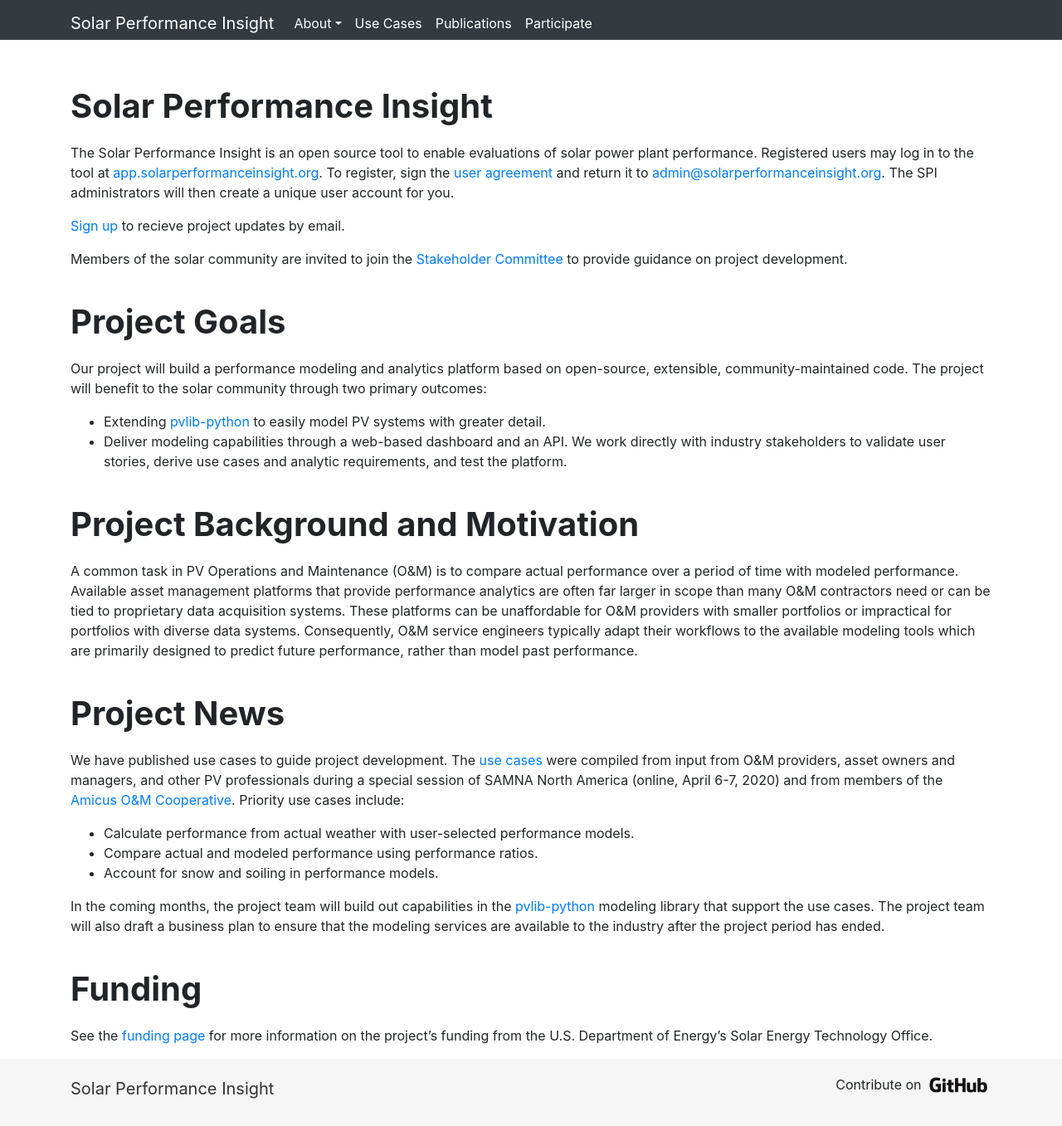
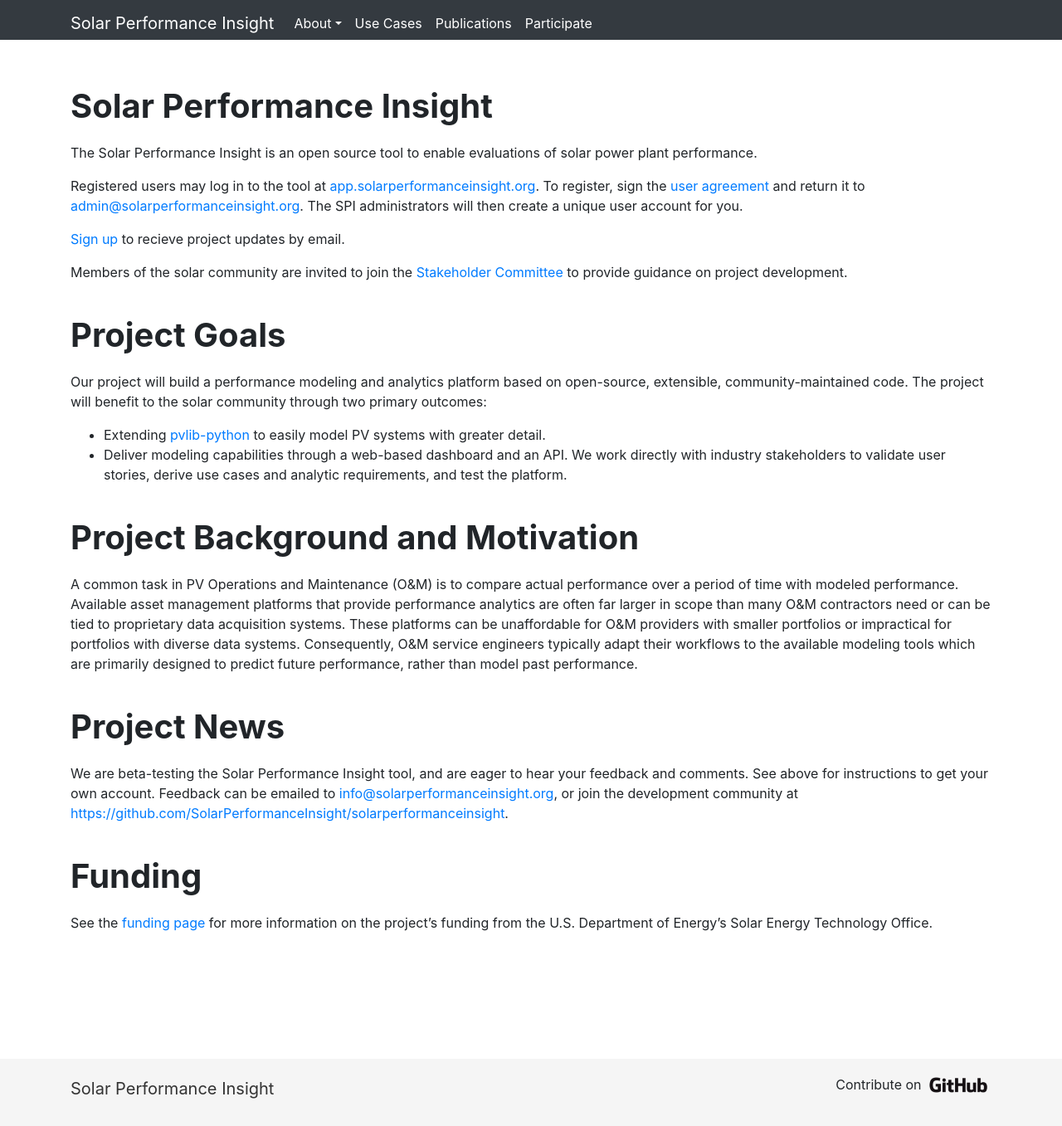
Before and after one commit to SolarPerformanceInsight/SolarPerformanceInsight.github.io, a Jekyll site: the page built from index.md, in a window 1280 px wide and 1357 px high. Shown: the whole window at 83% size. Built offline with Jekyll 4.4.1, drawn with Linux system fonts in a browser that asks for light colours.

Commit message:
Update news, add Hawaii PV Partners logo (#22)
* update news

* add logo for Hawaii PV Partners

* Update index.md

Co-authored-by: Will Holmgren <william.holmgren@gmail.com>

* Update index.md

Co-authored-by: Will Holmgren <william.holmgren@gmail.com>

Co-authored-by: Will Holmgren <william.holmgren@gmail.com>

```diff
--- a/about/team.html
+++ b/about/team.html
@@ -38,5 +38,8 @@ title: Team
     <img alt="Bay4 logo" class="teamlogo" src="/images/logos/bay4-logo.png">
   </div>
   <div class="teamlogo-wrapper">
+    <img alt="Hawaii PV logo" class="teamlogo" src="/images/logos/hawaii_pv_partners_logo.png">
+  </div>
+  <div class="teamlogo-wrapper">
     <img alt="DOE SETO logo" class="teamlogo" src="/images/logos/eere_logo_horiz_green_small.png">
     </div></div>
--- a/index.md
+++ b/index.md
@@ -5,6 +5,7 @@ layout: base
 # Solar Performance Insight
 
 The Solar Performance Insight is an open source tool to enable evaluations of solar power plant performance.
+
 Registered users may log in to the tool at [app.solarperformanceinsight.org](https://app.solarperformanceinsight.org).
 To register, sign the [user agreement](/assets/UArizona_Data_Use_Agreement_Power_Modeling.pdf) and return it to [admin@solarperformanceinsight.org](mailto:admin@solarperformanceinsight.org).
 The SPI administrators will then create a unique user account for you.
@@ -34,17 +35,10 @@ modeling tools which are primarily designed to predict future performance, rathe
 
 # Project News
 
-We have published use cases to guide project development. The [use cases](/usecases) were compiled from input from O&M
-providers, asset owners and managers, and other PV professionals during a special session of SAMNA North America
-(online, April 6-7, 2020) and from members of the [Amicus O&M Cooperative](https://www.amicusom.com/). Priority
-use cases include:
--  Calculate performance from actual weather with user-selected performance models.
--  Compare actual and modeled performance using performance ratios.
--  Account for snow and soiling in performance models.
-
-In the coming months, the project team will build out capabilities in the [pvlib-python](https://github.com/pvlib/pvlib-python.git)
-modeling library that support the use cases. The project team will also draft a business plan to ensure that the
-modeling services are available to the industry after the project period has ended.
+We are beta-testing the Solar Performance Insight tool, and are eager to hear
+your feedback and comments. See above for instructions to get your own account.
+Feedback can be emailed to [info@solarperformanceinsight.org](mailto:info@solarperformanceinsight.org), or join the development
+community at [https://github.com/SolarPerformanceInsight/solarperformanceinsight](https://github.com/SolarPerformanceInsight/solarperformanceinsight).
 
 # Funding
 
```
Also changed, not shown: images/logos/hawaii_pv_partners_logo.png (added).
